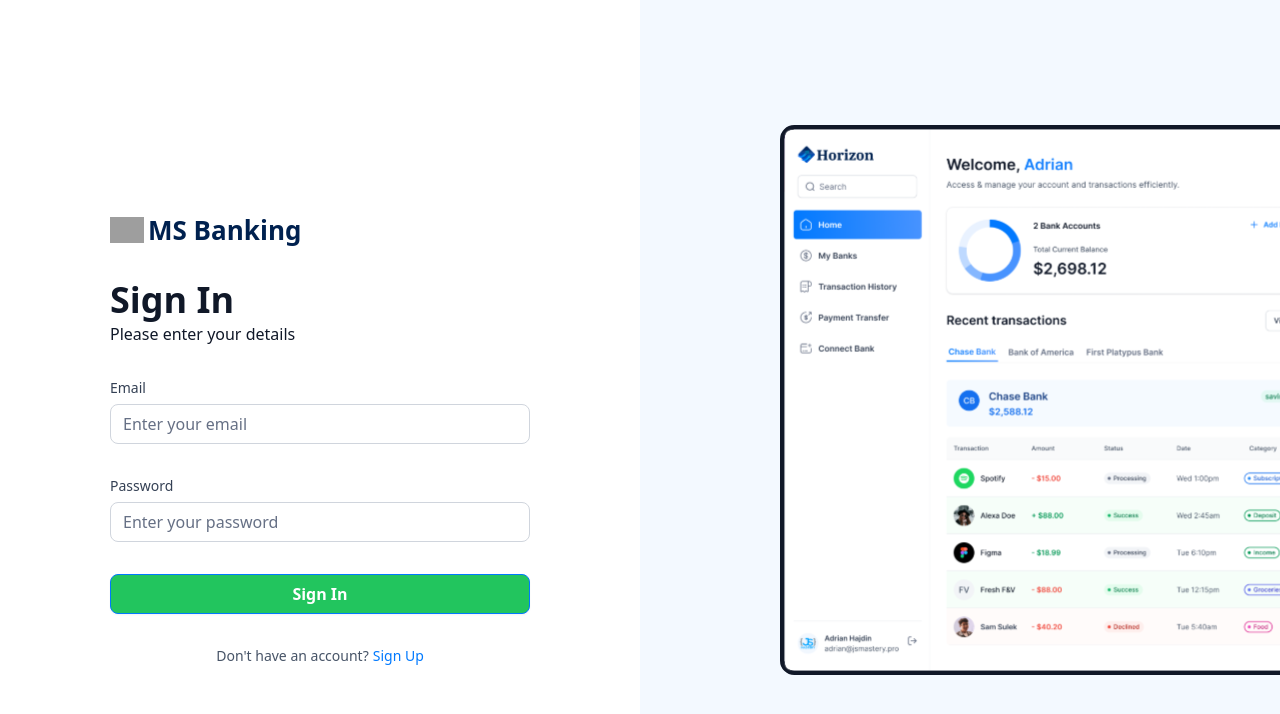
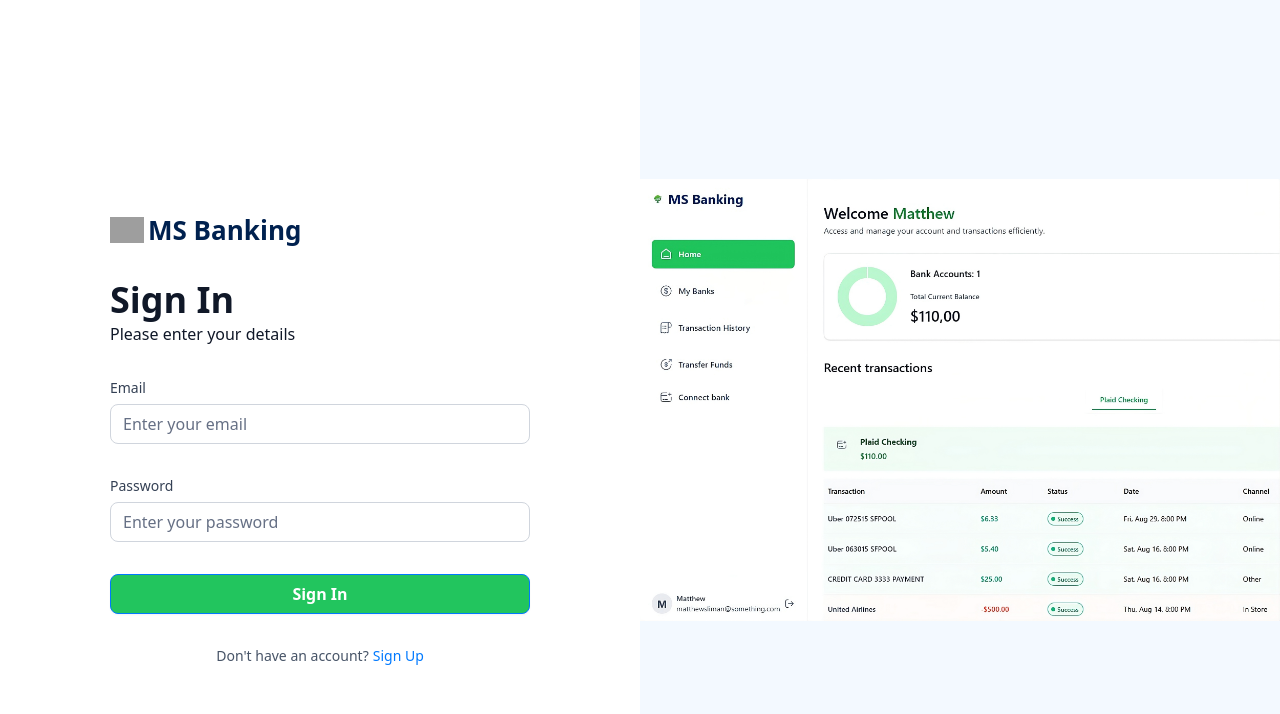
Before and after one commit to MatthepPro5967/bank, a Next.js app: page /sign-in in a window 1280 px wide. Shown: the top 714 px of the page. Built offline with nearby package versions, Linux system fonts and the light colour scheme; no server answers; grey boxes are pictures that could not be loaded; what dwolla-v2, plaid would draw is missing.

Commit message:
Finalize the app

```diff
--- a/app/(auth)/layout.tsx
+++ b/app/(auth)/layout.tsx
@@ -11,9 +11,9 @@
         <div className="auth-asset">
           <div>
             <Image
-              src="/icons/auth-image.svg"
-              width={500}
-              height={500}
+              src="/icons/auth-img.png"
+              width={900}
+              height={900}
               alt="auth image"
             />
           </div>
```
Also changed, not shown: public/icons/auth-image.svg (deleted), public/icons/auth-img.png (added).
